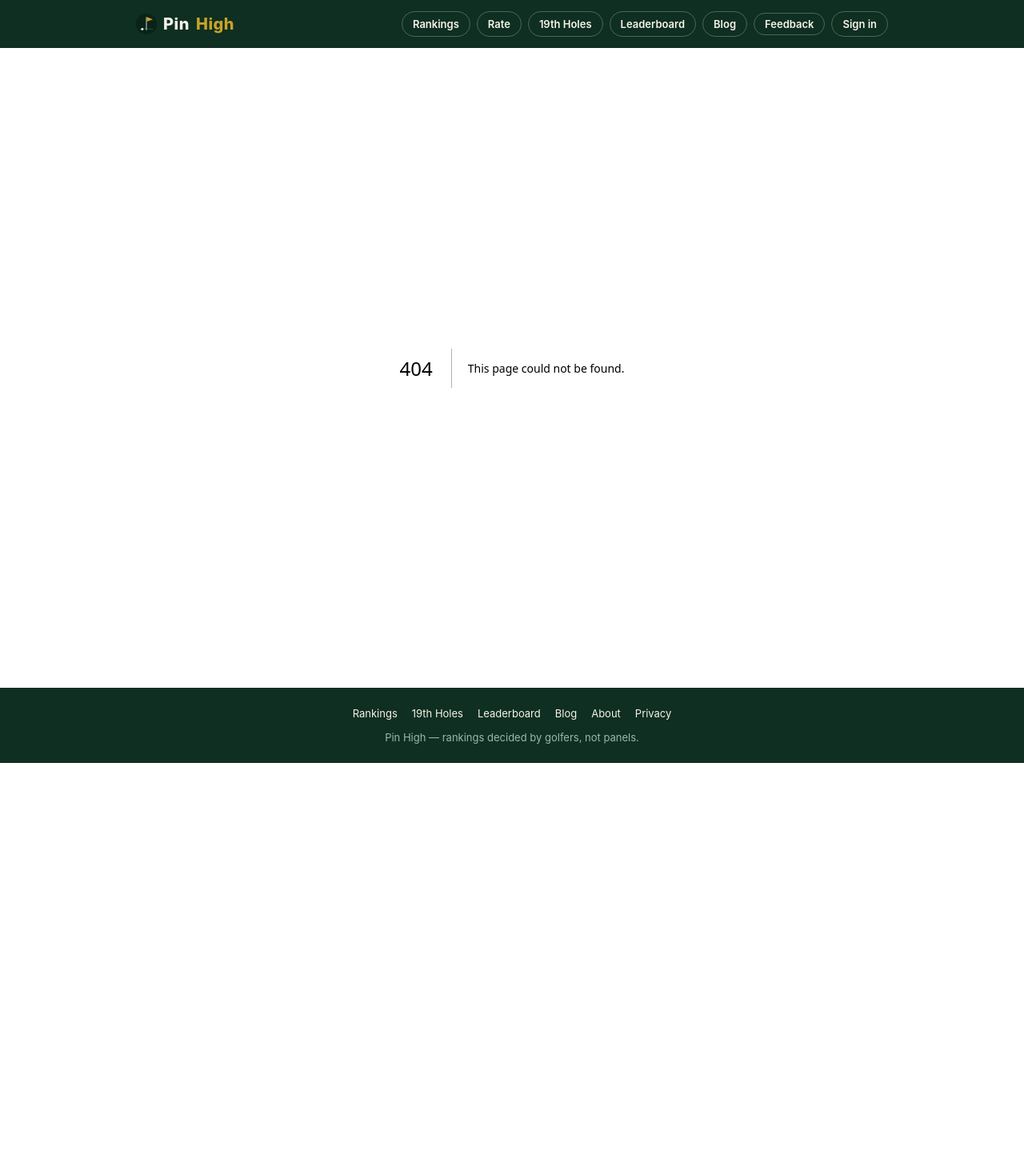
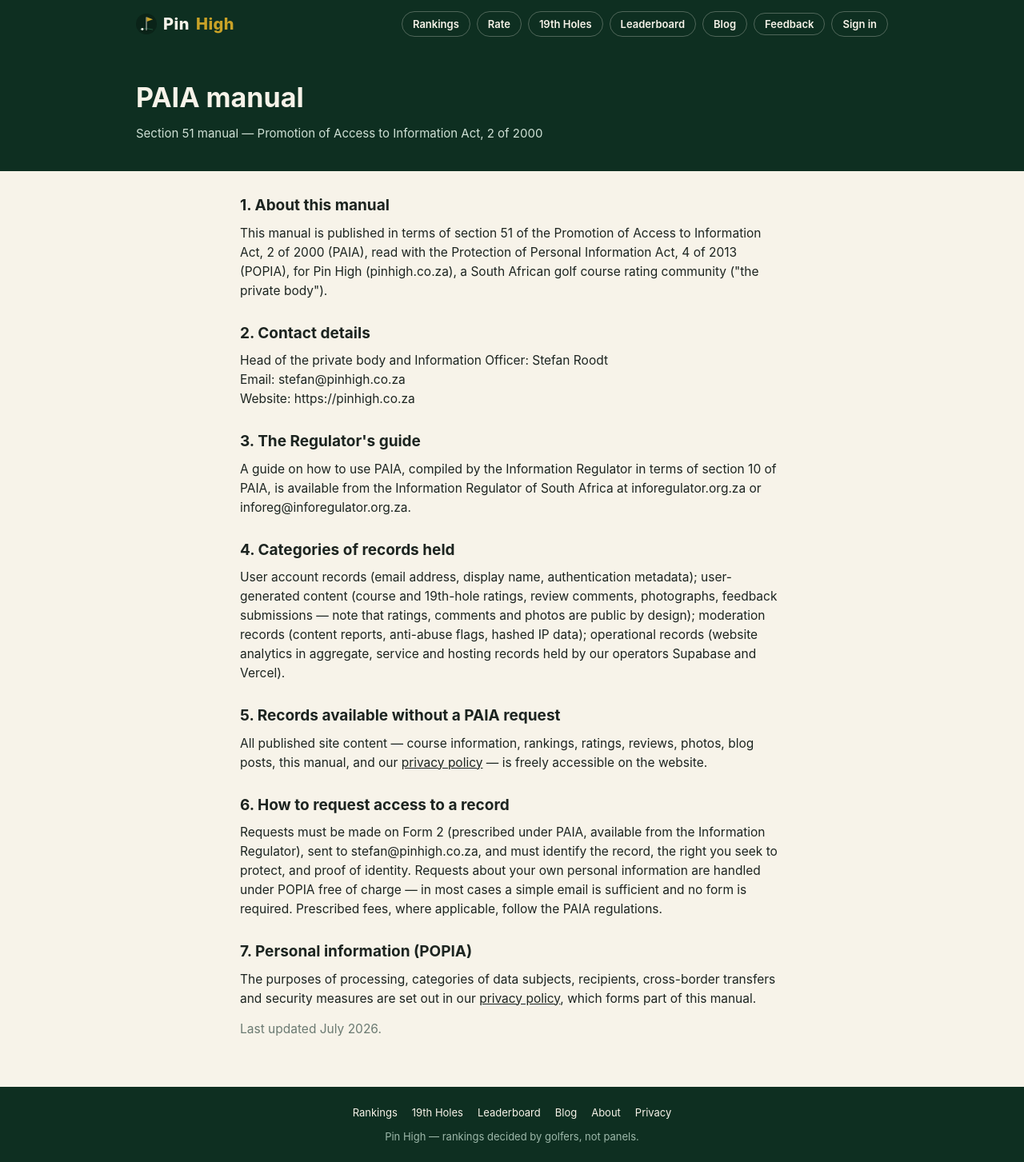
Before and after one commit to Stefanroodt/sa-golf-rankings, a Next.js app: page /paia in a window 1280 px wide. Before the commit this address had no page. Shown: the whole page at 80% size. Before the commit the page ends 954 px from the top, so only its background shows below. Built offline with nearby package versions, Linux system fonts and the light colour scheme.

Commit message:
POPIA formalities: Information Officer contact, PAIA manual, signup policy link

```diff
--- a/app/auth/page.js
+++ b/app/auth/page.js
@@ -117,6 +117,10 @@ export default function AuthPage() {
             Or email me a sign-in link
           </button>
           {status && <p className={status.type}>{status.msg}</p>}
+          <p className="notice" style={{ marginTop: 10 }}>
+            By creating an account you accept our{' '}
+            <a href="/privacy" style={{ textDecoration: 'underline' }}>privacy policy</a>.
+          </p>
         </form>
       </div>
     </div>
--- /dev/null
+++ b/app/paia/page.js
@@ -0,0 +1,90 @@
+import Link from 'next/link';
+
+export const metadata = {
+  title: 'PAIA manual | Pin High',
+  description:
+    'Pin High\'s manual in terms of section 51 of the Promotion of Access to Information Act, 2 of 2000 (PAIA).',
+  alternates: { canonical: '/paia' },
+};
+
+export default function PaiaPage() {
+  return (
+    <>
+      <section className="course-head">
+        <div className="container">
+          <h1>PAIA manual</h1>
+          <div className="meta">
+            Section 51 manual — Promotion of Access to Information Act, 2 of 2000
+          </div>
+        </div>
+      </section>
+      <div className="container">
+        <article className="post-body">
+          <h2>1. About this manual</h2>
+          <p>
+            This manual is published in terms of section 51 of the Promotion of
+            Access to Information Act, 2 of 2000 (PAIA), read with the
+            Protection of Personal Information Act, 4 of 2013 (POPIA), for Pin
+            High (pinhigh.co.za), a South African golf course rating community
+            (&quot;the private body&quot;).
+          </p>
+
+          <h2>2. Contact details</h2>
+          <p>
+            Head of the private body and Information Officer: Stefan Roodt<br />
+            Email: stefan@pinhigh.co.za<br />
+            Website: https://pinhigh.co.za
+          </p>
+
+          <h2>3. The Regulator&apos;s guide</h2>
+          <p>
+            A guide on how to use PAIA, compiled by the Information Regulator
+            in terms of section 10 of PAIA, is available from the Information
+            Regulator of South Africa at inforegulator.org.za or
+            inforeg@inforegulator.org.za.
+          </p>
+
+          <h2>4. Categories of records held</h2>
+          <p>
+            User account records (email address, display name, authentication
+            metadata); user-generated content (course and 19th-hole ratings,
+            review comments, photographs, feedback submissions — note that
+            ratings, comments and photos are public by design); moderation
+            records (content reports, anti-abuse flags, hashed IP data);
+            operational records (website analytics in aggregate, service and
+            hosting records held by our operators Supabase and Vercel).
+          </p>
+
+          <h2>5. Records available without a PAIA request</h2>
+          <p>
+            All published site content — course information, rankings, ratings,
+            reviews, photos, blog posts, this manual, and our{' '}
+            <Link href="/privacy" style={{ textDecoration: 'underline' }}>privacy policy</Link>{' '}
+            — is freely accessible on the website.
+          </p>
+
+          <h2>6. How to request access to a record</h2>
+          <p>
+            Requests must be made on Form 2 (prescribed under PAIA, available
+            from the Information Regulator), sent to stefan@pinhigh.co.za, and
+            must identify the record, the right you seek to protect, and proof
+            of identity. Requests about your own personal information are
+            handled under POPIA free of charge — in most cases a simple email
+            is sufficient and no form is required. Prescribed fees, where
+            applicable, follow the PAIA regulations.
+          </p>
+
+          <h2>7. Personal information (POPIA)</h2>
+          <p>
+            The purposes of processing, categories of data subjects, recipients,
+            cross-border transfers and security measures are set out in our{' '}
+            <Link href="/privacy" style={{ textDecoration: 'underline' }}>privacy policy</Link>,
+            which forms part of this manual.
+          </p>
+
+          <p className="notice">Last updated July 2026.</p>
+        </article>
+      </div>
+    </>
+  );
+}
--- a/app/sitemap.js
+++ b/app/sitemap.js
@@ -14,6 +14,7 @@ export default async function sitemap() {
     { url: `${BASE}/leaderboard`, changeFrequency: 'daily', priority: 0.6 },
     { url: `${BASE}/draw`, changeFrequency: 'monthly', priority: 0.5 },
     { url: `${BASE}/privacy`, changeFrequency: 'yearly', priority: 0.3 },
+    { url: `${BASE}/paia`, changeFrequency: 'yearly', priority: 0.2 },
     ...POSTS.map((p) => ({
       url: `${BASE}/blog/${p.slug}`,
       changeFrequency: 'monthly',
```
Also changed, not shown: app/privacy/page.js (+7 -4 lines).
